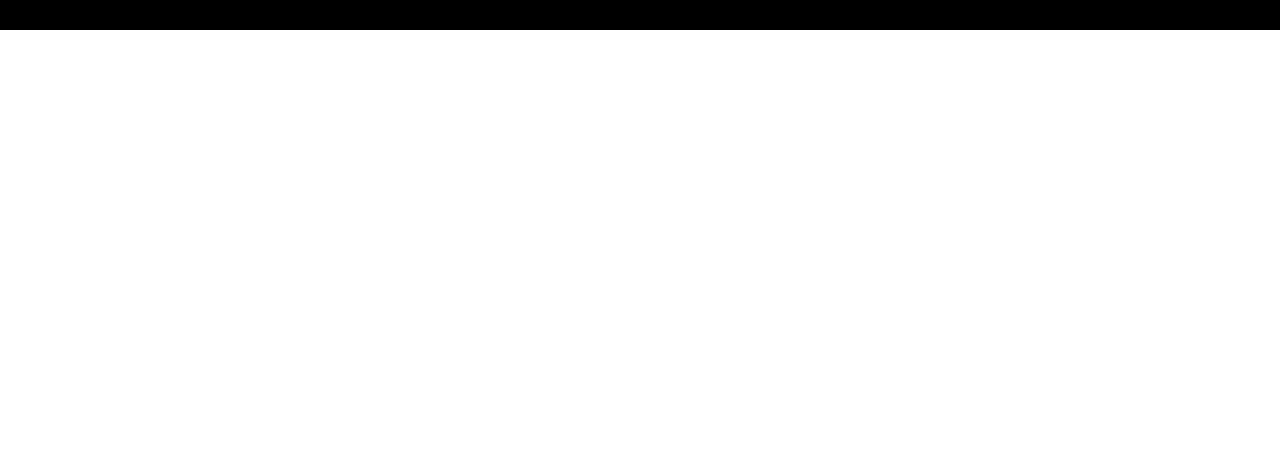
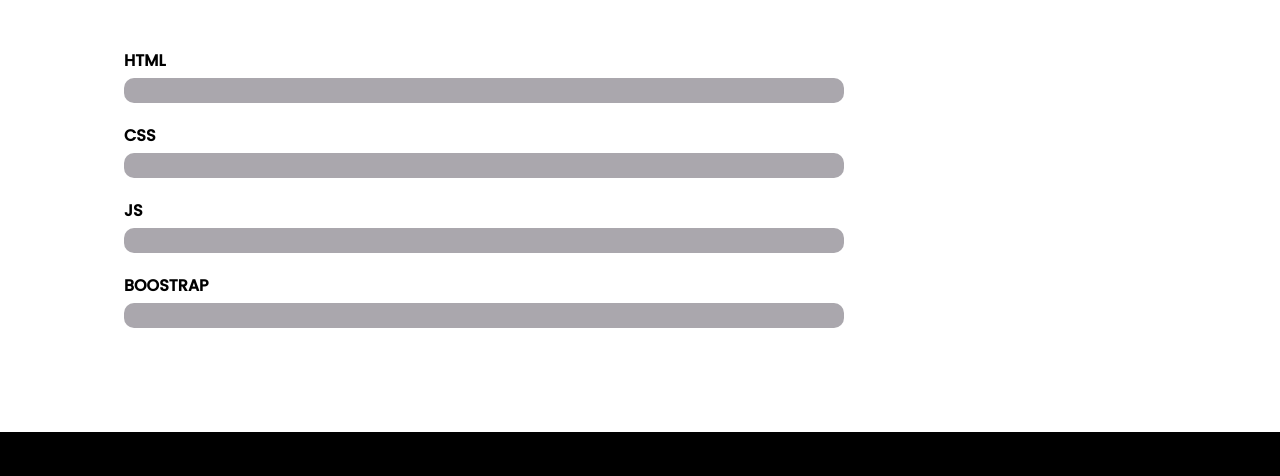
Before and after one commit to hosenmeraj/Assignment-1, a plain HTML site: page index.html in a window 1280 px wide. Shown: the part 2317-2793 px from the top of the page. Before the commit the page ends 2347 px from the top, so only its background shows below. Drawn offline with Linux system fonts and the light colour scheme.

Commit message:
extra section add

```diff
--- a/index.html
+++ b/index.html
@@ -85,6 +85,19 @@
         <img src="images/pictures/project.png" alt="">
     </div>
 </section>
+<section class="skills flexible">
+
+    <div class="skills-container">
+        <h5>Web Development <span class="orange">Skills</span> </h5>
+        <ul>
+            <li class="html">html</li>
+            <li class="css">css</li>
+            <li class="js">js</li>
+            <li class="bs">boostrap</li>
+        </ul>
+    </div>
+
+</section>
 <footer>
     <h2>Mission <span class="orange">2022</span> </h2>
     <p>ard work, Perseverance, and Determination for 2022</p>
--- a/style.css
+++ b/style.css
@@ -13,7 +13,7 @@ h1{
     font-size: 50px;
 }
 section{
-   margin-bottom: 100px;
+   margin-bottom: 120px;
 }
 .orange{
     color: orange;
@@ -100,6 +100,86 @@ section{
     margin-bottom: 30px;
     text-transform: capitalize;
 }
+.news-heading{
+    display: block;
+}
+h5{
+    font-size: 30px;
+}
+.skills-container{
+    box-sizing: border-box;
+    width: 800px;
+    padding: 20px;
+}
+.skills-container li{
+    list-style-type: none;
+    margin: 50px 0;
+    font-weight: bolder;
+    text-transform: uppercase;
+    position: relative;
+}
+.skills-container li::before{
+    content: '';
+    position: absolute;
+    top: calc(100% + 5px);
+    left: 0;
+    background-color: rgb(170,167,173);
+    width: 100%;
+    height: 25px;
+    border-radius: 10px;
+}
+.skills-container li::after{
+    content: '';
+    position: absolute;
+    top: calc(100% + 5px);
+    left: 0;
+    background-color: rgb(249,249,250);
+    width: 0;
+    height: 25px;
+    border-radius: 10px;
+    animation-duration: 3s;
+    animation-timing-function: linear;
+    animation-delay: 2s;
+    animation-iteration-count: 3;
+    animation-direction: fowrad;
+}
+.skills-container li.html::after{
+    animation-name: html;
+}
+.skills-container li.css::after{
+    animation-name: css;
+}
+.skills-container li.js::after{
+    animation-name: js;
+}
+.skills-container li.bs::after{
+    animation-name: bs;
+}
+@keyframes html{
+    to{
+        width: 70%;
+        background-color: orange;
+    }
+}
+@keyframes css{
+    to{
+        width: 80%;
+        background-color: orangered;
+    }
+}
+@keyframes js{
+    to{
+        width: 30%;
+        background-color: tomato;
+    }
+}
+@keyframes bs{
+    to{
+        width: 40%;
+        background-color: orange;
+    }
+}
+
 footer{
     background-color: black;
     text-align: center;
```
